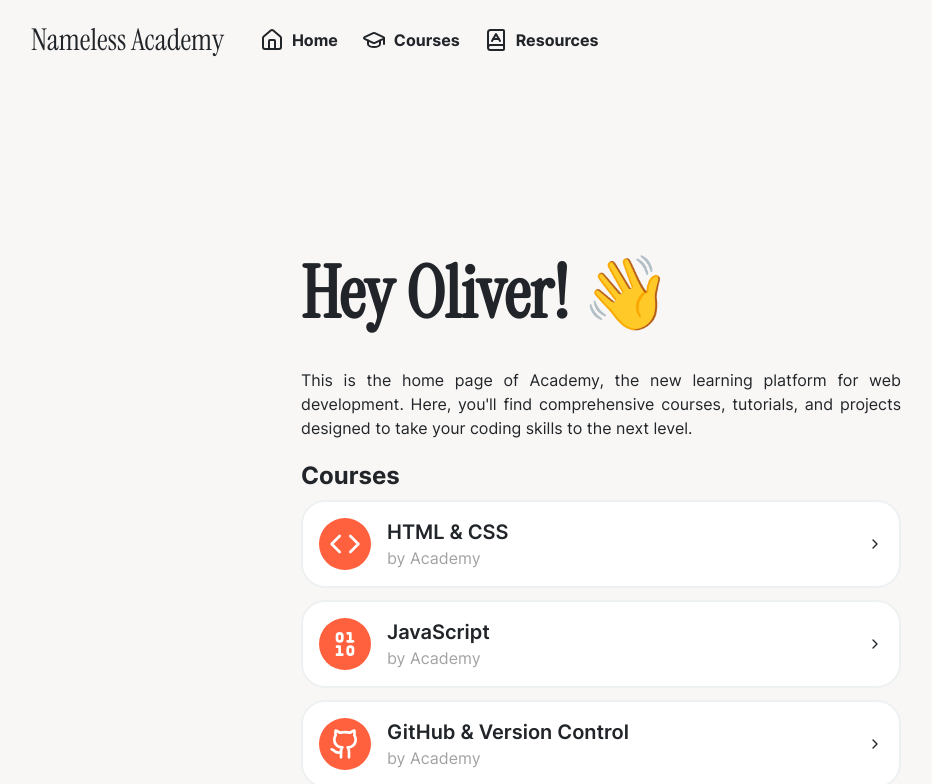
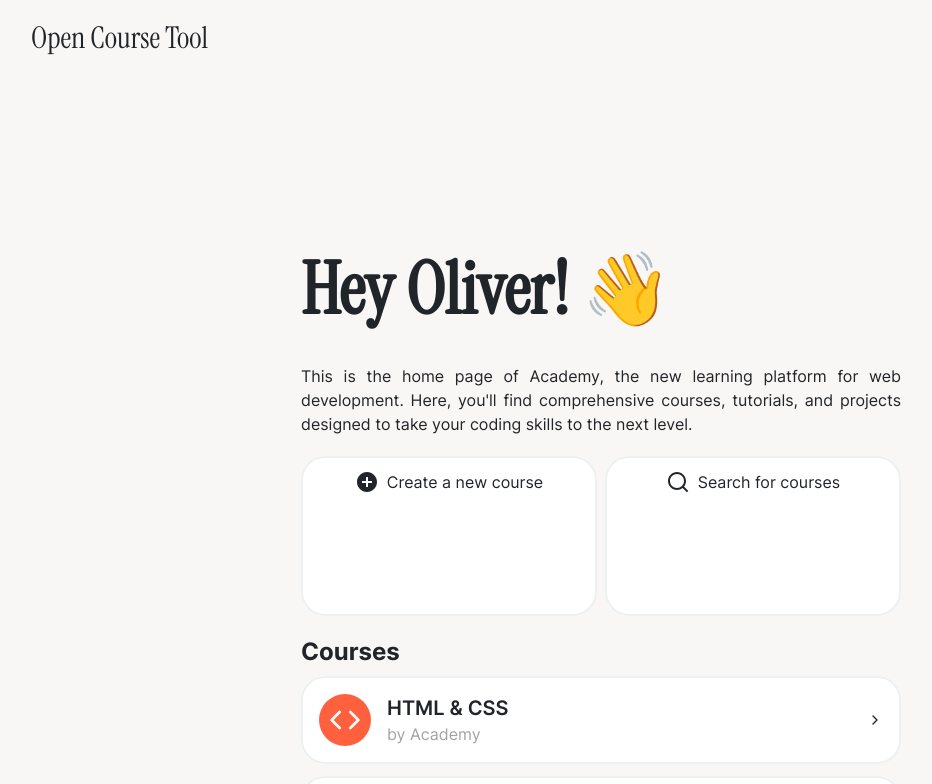
Before and after one commit to Corned/academy, a React (Vite) app in the folder client/: page / in a window 1280 px wide. Shown: the top 784 px of the page, without its empty margins (9-941 px from the left). Built offline with nearby package versions, Linux system fonts and the light colour scheme.

Commit message:
prettier plugin for classnames

```diff
--- a/client/package.json
+++ b/client/package.json
@@ -40,6 +40,7 @@
     "eslint-plugin-react-refresh": "^0.4.7",
     "postcss": "^8.4.39",
     "prettier": "^3.3.2",
+    "prettier-plugin-classnames": "^0.7.4",
     "prettier-plugin-tailwindcss": "^0.6.5",
     "sass": "^1.77.8",
     "tailwindcss": "^3.4.4",
--- a/client/src/components/Button.tsx
+++ b/client/src/components/Button.tsx
@@ -1,6 +1,9 @@
 const Button = ({ children }: { children: React.ReactNode }) => {
   return (
-    <button className="flex w-full flex-row justify-center gap-2 rounded-3xl border-2 border-[#edf1f2] bg-white p-3 transition-colors hover:cursor-pointer hover:bg-neutral-100">
+    <button
+      className="flex w-full flex-row justify-center gap-2 rounded-3xl border-2 border-[#edf1f2]
+        bg-white p-3 transition-colors hover:cursor-pointer hover:bg-neutral-100"
+    >
       {children}
     </button>
   )
--- a/client/src/components/Navigation.tsx
+++ b/client/src/components/Navigation.tsx
@@ -10,7 +10,8 @@ interface INavigationItem {
 const NavigationItem = ({ icon, text, alignLeft = false }: INavigationItem) => {
   return (
     <div
-      className="flex select-none flex-row gap-2 rounded-lg px-3 py-2 font-bold transition-all hover:cursor-pointer hover:bg-black/10"
+      className="flex select-none flex-row gap-2 rounded-lg px-3 py-2 font-bold transition-all
+        hover:cursor-pointer hover:bg-black/10"
       style={{ marginLeft: alignLeft ? "auto" : "0px" }}
     >
       {icon}
@@ -23,10 +24,16 @@ const MobileNavigation = () => {
   // const [isOpen, setIsOpen] = useState(false)
 
   return (
-    <div className="sticky mb-auto flex w-[220px] flex-col gap-1 rounded-3xl border-2 border-[#edf1f2] p-4">
+    <div
+      className="sticky mb-auto flex w-[220px] flex-col gap-1 rounded-3xl border-2
+        border-[#edf1f2] p-4"
+    >
       {/* <NavigationItem icon={isOpen ? <MenuIcon /> : <XIcon />} alignLeft /> */}
 
-      <div className="mb-5 flex cursor-pointer select-none flex-col items-center gap-2 rounded-lg p-2 text-center transition-all hover:bg-black/10">
+      <div
+        className="mb-5 flex cursor-pointer select-none flex-col items-center gap-2 rounded-lg p-2
+          text-center transition-all hover:bg-black/10"
+      >
         <GraduationCapIcon size={64} />
         <p
           className="text-3xl font-bold uppercase"
@@ -53,12 +60,8 @@ const Navigation = () => {
         className="ml-10 mr-6 flex select-none flex-row items-center gap-4 text-3xl"
         style={{ fontFamily: "Instrument Serif" }}
       >
-        Nameless Academy
+        Open Course Tool
       </p>
-
-      <NavigationItem icon={<HouseIcon />} text="Home" />
-      <NavigationItem icon={<GraduationCapIcon />} text="Courses" />
-      <NavigationItem icon={<BookAIcon />} text="Resources" />
     </div>
   )
 }
--- a/client/src/main.tsx
+++ b/client/src/main.tsx
@@ -8,7 +8,7 @@ import "@/markdown.scss"
 import App from "./App"
 import { createBrowserRouter, RouterProvider } from "react-router-dom"
 import DemoPage from "@/pages/Demo"
-import CourseList from "./pages/CourseList"
+import MyProfile from "./pages/MyProfile"
 import Root from "./pages/root"
 
 const router = createBrowserRouter([
@@ -23,7 +23,7 @@ const router = createBrowserRouter([
     children: [
       {
         path: "/",
-        element: <CourseList />,
+        element: <MyProfile />,
       },
       {
         path: "/demo",
--- a/client/src/pages/CourseList.tsx
+++ b/client/src/pages/MyProfile.tsx
@@ -2,6 +2,9 @@ import CourseListItem from "@/components/CourseListItem"
 import { BinaryIcon, BookTypeIcon, CodeIcon, GithubIcon } from "lucide-react"
 
 import { ICourse } from "@/interfaces"
+import Button from "@/components/Button"
+
+import { RiAddCircleFill, RiSearchLine } from "@remixicon/react"
 
 let courseData: ICourse[] = [
   {
@@ -41,6 +44,17 @@ const CourseList = () => {
         projects designed to take your coding skills to the next level.
       </p>
 
+      <div className="grid h-40 grid-cols-2 gap-2">
+        <Button>
+          <RiAddCircleFill />
+          <span>Create a new course</span>
+        </Button>
+        <Button>
+          <RiSearchLine />
+          <span>Search for courses</span>
+        </Button>
+      </div>
+
       <div className="flex flex-col gap-2">
         <p className="text-2xl font-bold">Courses</p>
 
```
Also changed, not shown: client/src/components/CourseListItem.tsx (+9 -2 lines), 2 other files (tests, documents, lock files or other folders).
